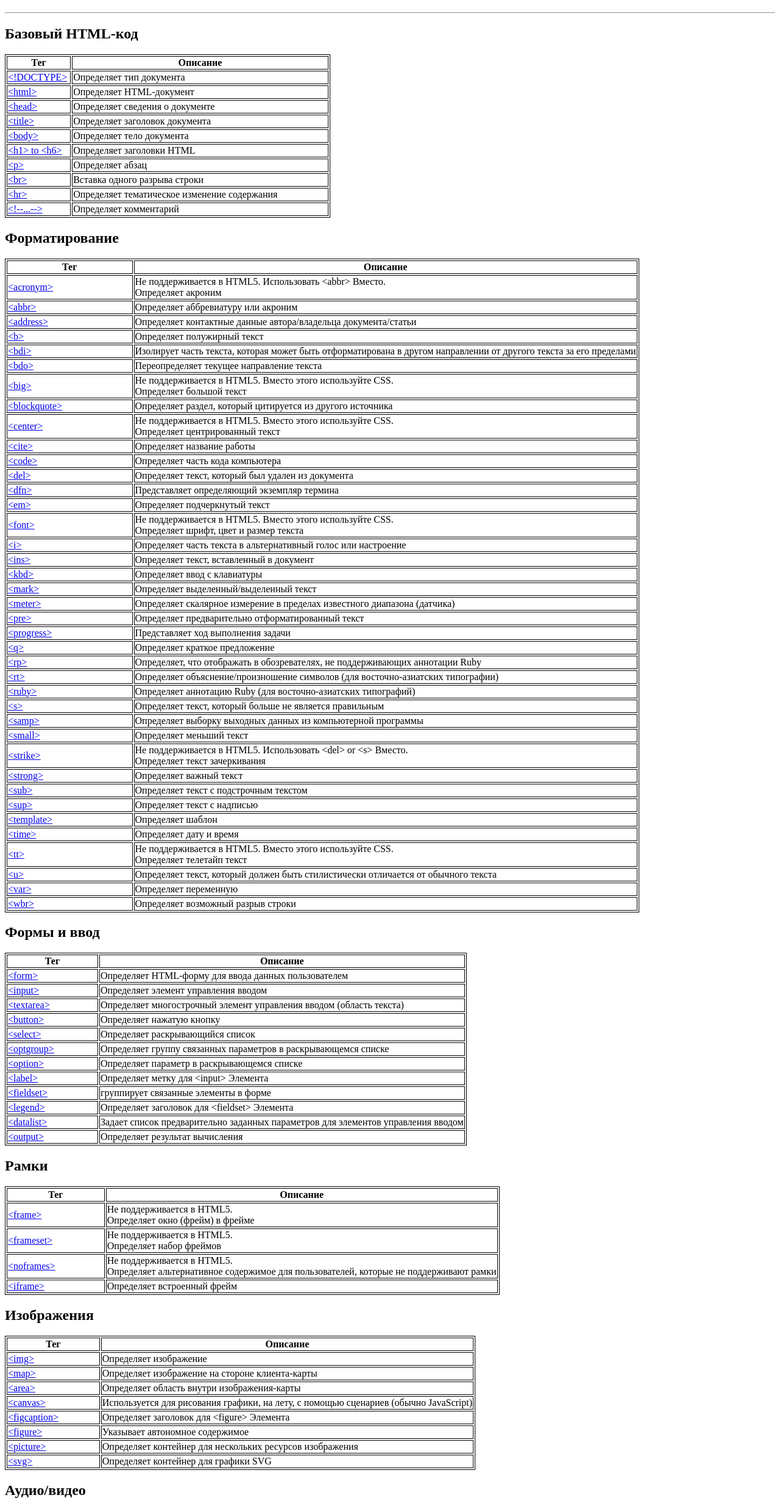
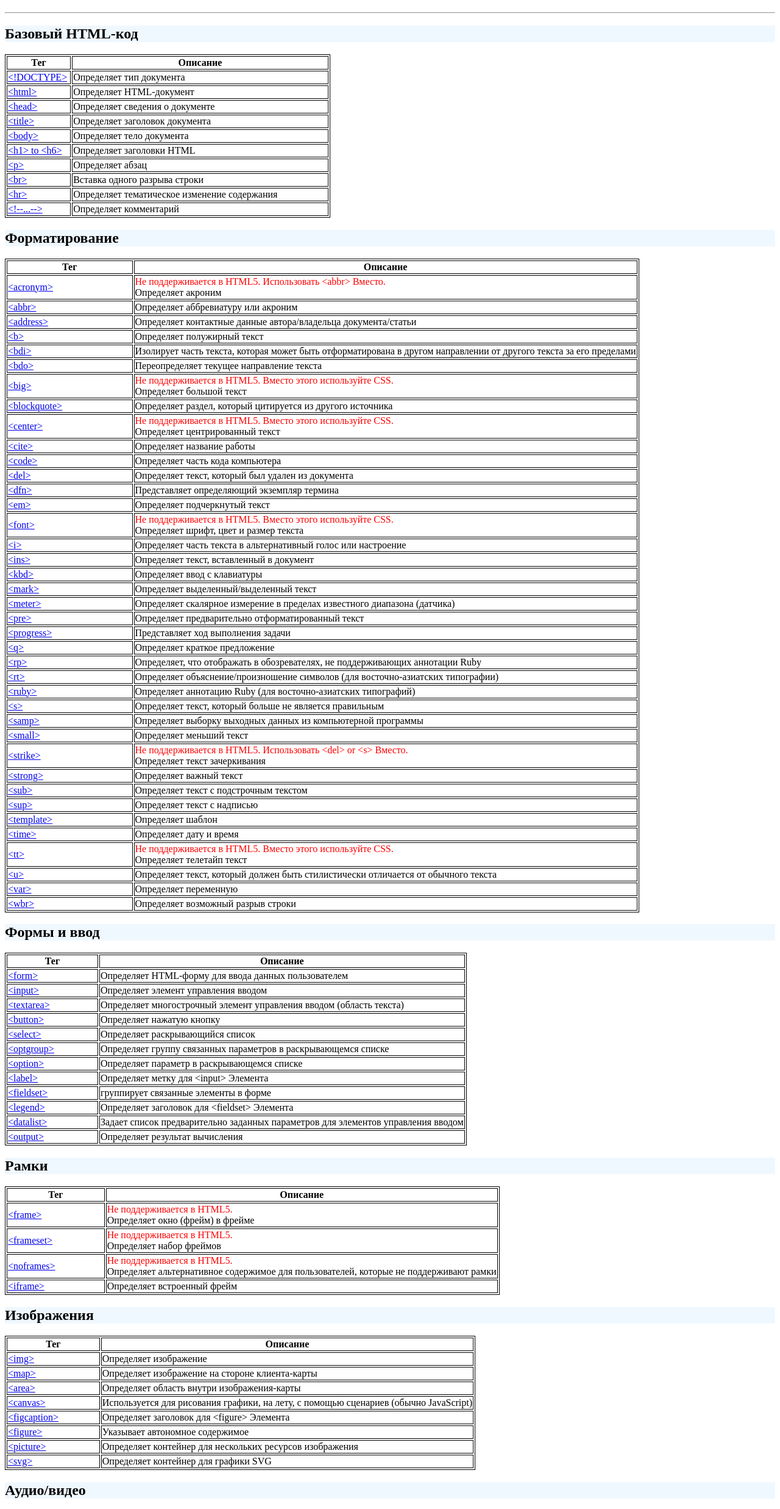
Before and after one commit to Epionchick/Web-Development, a plain HTML site: page homework 1/dictionary.html in a window 1280 px wide. Shown: the part 60-2534 px from the top of the page at 61% size. Drawn offline with Linux system fonts and the light colour scheme.

Commit message:
Update dictionary.html

```diff
--- a/homework 1/dictionary.html
+++ b/homework 1/dictionary.html
@@ -20,7 +20,7 @@
     }
   </style>
   <div>
-    <h2>Базовый HTML-код</h2>
+    <h2 style="background-color: aliceblue;">Базовый HTML-код</h2>
     <table>
       <tbody>
         <tr>
@@ -87,7 +87,7 @@
         </tr>
       </tbody>
     </table>
-    <h2>Форматирование</h2>
+    <h2 style="background-color: aliceblue;">Форматирование</h2>
     <table>
       <tbody>
         <tr>
@@ -99,7 +99,7 @@
             <a href="tags/tag_acronym.html">&lt;acronym&gt;</a>
           </td>
           <td>
-            <span
+            <span style="color: red;"
               >Не поддерживается в HTML5. Использовать &lt;abbr&gt; Вместо.<br /></span
             >Определяет акроним
           </td>
@@ -144,7 +144,7 @@
             <a href="tags/tag_big.html">&lt;big&gt;</a>
           </td>
           <td>
-            <span
+            <span style="color: red;"
               >Не поддерживается в HTML5. Вместо этого используйте CSS.<br /></span
             >Определяет большой текст
           </td>
@@ -160,7 +160,7 @@
             <a href="tags/tag_center.html">&lt;center&gt;</a>
           </td>
           <td>
-            <span
+            <span style="color: red;"
               >Не поддерживается в HTML5. Вместо этого используйте CSS.<br /></span
             >Определяет центрированный текст
           </td>
@@ -194,7 +194,7 @@
         <tr>
           <td><a href="tags/tag_font.html">&lt;font&gt;</a></td>
           <td>
-            <span
+            <span style="color: red;"
               >Не поддерживается в HTML5. Вместо этого используйте CSS.<br /></span
             >Определяет шрифт, цвет и размер текста
           </td>
@@ -271,7 +271,7 @@
             <a href="tags/tag_strike.html">&lt;strike&gt;</a>
           </td>
           <td>
-            <span
+            <span style="color: red;"
               >Не поддерживается в HTML5. Использовать &lt;del&gt; or &lt;s&gt;
               Вместо.<br /></span
             >Определяет текст зачеркивания
@@ -302,7 +302,7 @@
         <tr>
           <td><a href="tags/tag_tt.html">&lt;tt&gt;</a></td>
           <td>
-            <span
+            <span style="color: red;"
               >Не поддерживается в HTML5. Вместо этого используйте CSS.<br
             /></span>
             Определяет телетайп текст
@@ -325,7 +325,7 @@
         </tr>
       </tbody>
     </table>
-    <h2>Формы и ввод</h2>
+    <h2 style="background-color: aliceblue;">Формы и ввод</h2>
     <table>
       <tbody>
         <tr>
@@ -393,7 +393,7 @@
         </tr>
       </tbody>
     </table>
-    <h2>Рамки</h2>
+    <h2 style="background-color: aliceblue;">Рамки</h2>
     <table>
       <tbody>
         <tr>
@@ -405,7 +405,7 @@
             <a href="tags/tag_frame.html">&lt;frame&gt;</a>
           </td>
           <td>
-            <span>Не поддерживается в HTML5.<br /></span>Определяет окно (фрейм)
+            <span style="color: red;">Не поддерживается в HTML5.<br /></span>Определяет окно (фрейм)
             в фрейме
           </td>
         </tr>
@@ -414,7 +414,7 @@
             <a href="tags/tag_frameset.html">&lt;frameset&gt;</a>
           </td>
           <td>
-            <span>Не поддерживается в HTML5.<br /></span>Определяет набор
+            <span style="color: red;">Не поддерживается в HTML5.<br /></span>Определяет набор
             фреймов
           </td>
         </tr>
@@ -423,7 +423,7 @@
             <a href="tags/tag_noframes.html">&lt;noframes&gt;</a>
           </td>
           <td>
-            <span>Не поддерживается в HTML5.<br /></span>Определяет
+            <span style="color: red;">Не поддерживается в HTML5.<br /></span>Определяет
             альтернативное содержимое для пользователей, которые не поддерживают
             рамки
           </td>
@@ -434,7 +434,7 @@
         </tr>
       </tbody>
     </table>
-    <h2>Изображения</h2>
+    <h2 style="background-color: aliceblue;">Изображения</h2>
     <table>
       <tbody>
         <tr>
@@ -486,7 +486,7 @@
         </tr>
       </tbody>
     </table>
-    <h2>Аудио/видео</h2>
+    <h2 style="background-color: aliceblue;">Аудио/видео</h2>
     <table>
       <tbody>
         <tr>
@@ -519,7 +519,7 @@
         </tr>
       </tbody>
     </table>
-    <h2>Ссылки</h2>
+    <h2 style="background-color: aliceblue;">Ссылки</h2>
     <table>
       <tbody>
         <tr>
@@ -543,7 +543,7 @@
         </tr>
       </tbody>
     </table>
-    <h2>Списки</h2>
+    <h2 style="background-color: aliceblue;">Списки</h2>
     <table>
       <tbody>
         <tr>
@@ -565,7 +565,7 @@
         <tr>
           <td><a href="tags/tag_dir.html">&lt;dir&gt;</a></td>
           <td>
-            <span
+            <span style="color: red;"
               >Не поддерживается в HTML5. Использовать &lt;ul&gt; Вместо.<br /></span
             >Определяет список каталогов
           </td>
@@ -597,7 +597,7 @@
         </tr>
       </tbody>
     </table>
-    <h2>Таблицы</h2>
+    <h2 style="background-color: aliceblue;">Таблицы</h2>
     <table>
       <tbody>
         <tr>
@@ -652,7 +652,7 @@
         </tr>
       </tbody>
     </table>
-    <h2>Стили и семантика</h2>
+    <h2 style="background-color: aliceblue;">Стили и семантика</h2>
     <table>
       <tbody>
         <tr>
@@ -730,7 +730,7 @@
         </tr>
       </tbody>
     </table>
-    <h2>Мета Инфо</h2>
+    <h2 style="background-color: aliceblue;">Мета Инфо</h2>
     <table>
       <tbody>
         <tr>
@@ -757,7 +757,7 @@
             <a href="tags/tag_basefont.html">&lt;basefont&gt;</a>
           </td>
           <td>
-            <span
+            <span style="color: red;"
               >Не поддерживается в HTML5. Вместо этого используйте CSS.<br /></span
             >Задает цвет, размер и шрифт по умолчанию для всего текста в
             документе
@@ -765,7 +765,7 @@
         </tr>
       </tbody>
     </table>
-    <h2>Программирование</h2>
+    <h2 style="background-color: aliceblue;">Программирование</h2>
     <table>
       <tbody>
         <tr>
@@ -788,7 +788,7 @@
             <a href="tags/tag_applet.html">&lt;applet&gt;</a>
           </td>
           <td>
-            <span
+            <span style="color: red;"
               >Не поддерживается в HTML5. Использовать &lt;embed&gt; или
               &lt;object&gt; Вместо.<br /></span
             >Определяет встроенный апплет
```
